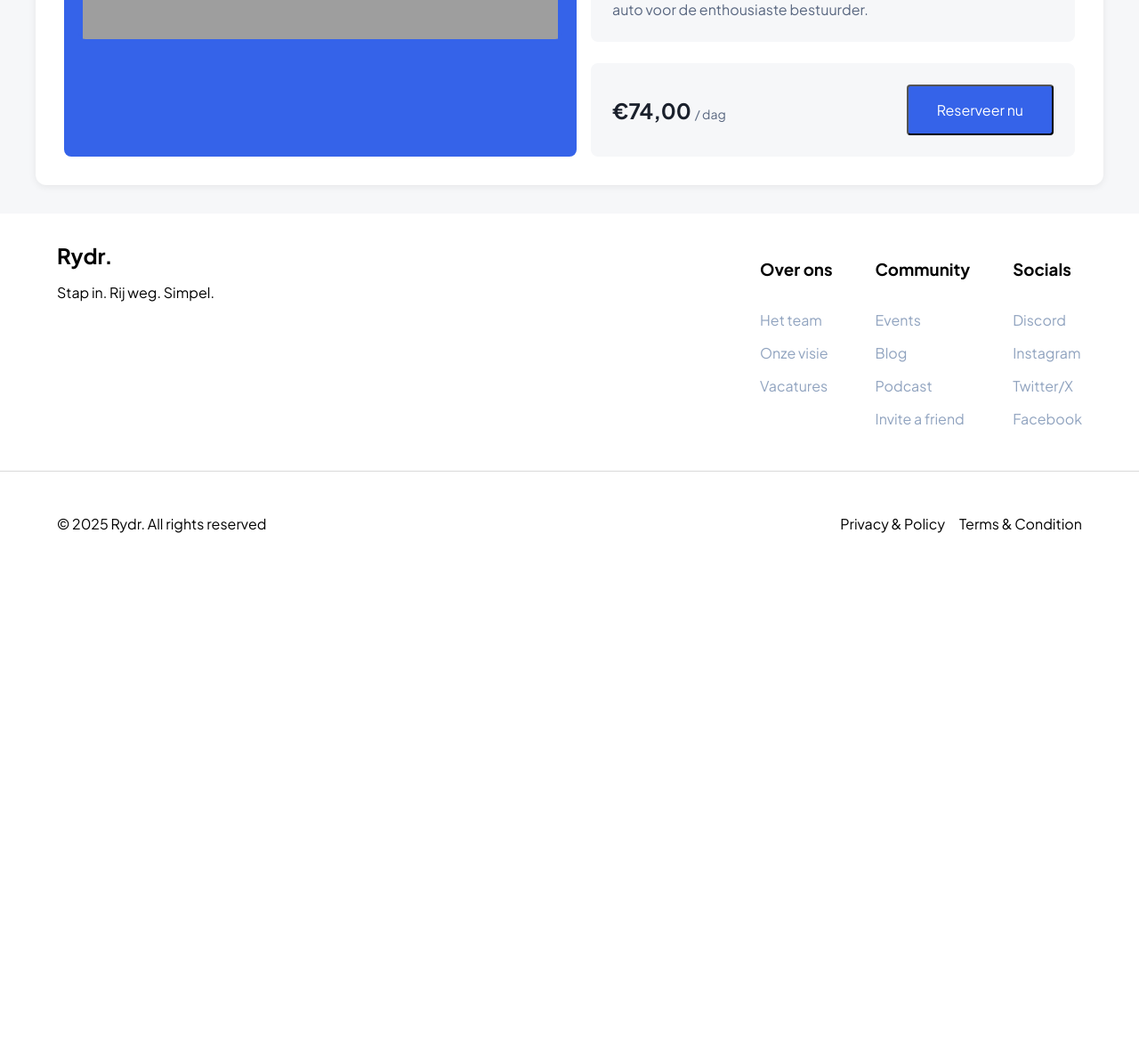
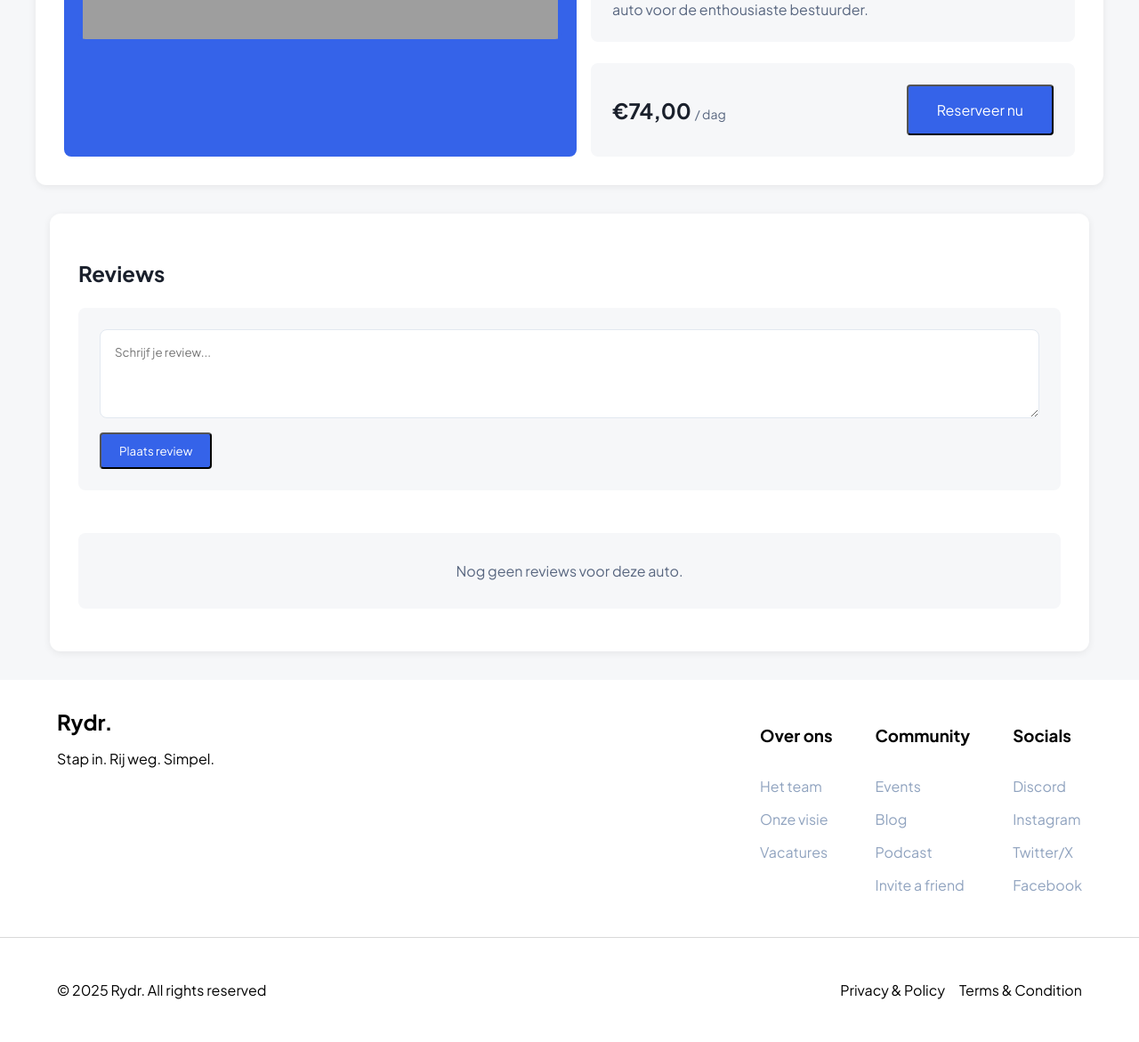
Before and after one commit to Samigithub123/rental-project, a PHP site: page /car-detail?id=11 in a window 1280 px wide. Shown: the part 637-1808 px from the top of the page at 89% size. Before the commit the page ends 1236 px from the top, so only its background shows below. Run offline with PHP 8.4, Linux system fonts and the light colour scheme; a user stored in the database is signed in; data comes from the database, SQL or seed files in the repository; data that the repository does not hold is empty; a stand-in replaces the project's code that opens the database connection; grey boxes are pictures that could not be loaded.

Commit message:
update
-account pagina klaar
-reviews toegevoegd (ook database)

```diff
--- a/pages/car-detail.php
+++ b/pages/car-detail.php
@@ -94,6 +94,56 @@ try {
                         <?php else: ?>
                             <a href="/login-form" class="button-primary">Login om te reserveren</a>
                         <?php endif; ?>
+                    </div>
+                </div>
+            </div>
+
+            <div class="container">
+                <div class="reviews-section">
+                    <h2>Reviews</h2>
+
+                    <?php if (isset($_SESSION['id'])): ?>
+                        <form action="/actions/add-review.php" method="POST" class="review-form">
+                            <input type="hidden" name="car_id" value="<?= $car_id ?>">
+                            <textarea name="comment" placeholder="Schrijf je review..." required></textarea>
+                            <button type="submit" class="button-primary">Plaats review</button>
+                        </form>
+                    <?php else: ?>
+                        <p class="login-message">Log in om een review te plaatsen</p>
+                    <?php endif; ?>
+
+                    <div class="reviews-list">
+                        <?php
+                        try {
+                            $stmt = $conn->prepare("
+                                SELECT r.*, a.email
+                                FROM reviews r
+                                JOIN account a ON r.user_id = a.id
+                                WHERE r.car_id = ?
+                                ORDER BY r.created_at DESC
+                            ");
+                            $stmt->execute([$car_id]);
+                            $reviews = $stmt->fetchAll(PDO::FETCH_ASSOC);
+
+                            if (count($reviews) > 0) {
+                                foreach ($reviews as $review) {
+                                    ?>
+                                    <div class="review-card">
+                                        <div class="review-header">
+                                            <span class="reviewer-email"><?= htmlspecialchars($review['email']) ?></span>
+                                            <span class="review-date"><?= date('d-m-Y', strtotime($review['created_at'])) ?></span>
+                                        </div>
+                                        <p class="review-comment"><?= nl2br(htmlspecialchars($review['comment'])) ?></p>
+                                    </div>
+                                    <?php
+                                }
+                            } else {
+                                echo '<p class="no-reviews">Nog geen reviews voor deze auto.</p>';
+                            }
+                        } catch(PDOException $e) {
+                            echo '<p class="error-message">Er is een fout opgetreden bij het ophalen van de reviews.</p>';
+                        }
+                        ?>
                     </div>
                 </div>
             </div>
@@ -210,6 +260,94 @@ try {
     .favorite-btn:hover {
         transform: scale(1.1);
     }
+
+    .reviews-section {
+        background: white;
+        border-radius: 12px;
+        box-shadow: 0 2px 8px rgba(0,0,0,0.07);
+        padding: 2rem;
+        margin-top: 2rem;
+    }
+
+    .reviews-section h2 {
+        color: #1A202C;
+        margin-bottom: 1.5rem;
+    }
+
+    .review-form {
+        background: #F6F7F9;
+        padding: 1.5rem;
+        border-radius: 8px;
+        margin-bottom: 2rem;
+    }
+
+    .review-form textarea {
+        width: 100%;
+        min-height: 100px;
+        padding: 1rem;
+        border: 1px solid #E2E8F0;
+        border-radius: 8px;
+        margin-bottom: 1rem;
+        resize: vertical;
+    }
+
+    .login-message {
+        background: #F6F7F9;
+        padding: 1rem;
+        border-radius: 8px;
+        text-align: center;
+        color: #596780;
+    }
+
+    .reviews-list {
+        display: flex;
+        flex-direction: column;
+        gap: 1rem;
+    }
+
+    .review-card {
+        background: #F6F7F9;
+        padding: 1.5rem;
+        border-radius: 8px;
+    }
+
+    .review-header {
+        display: flex;
+        justify-content: space-between;
+        margin-bottom: 0.5rem;
+    }
+
+    .reviewer-email {
+        font-weight: 500;
+        color: #1A202C;
+    }
+
+    .review-date {
+        color: #596780;
+        font-size: 0.875rem;
+    }
+
+    .review-comment {
+        color: #596780;
+        line-height: 1.6;
+        margin: 0;
+    }
+
+    .no-reviews {
+        text-align: center;
+        color: #596780;
+        padding: 2rem;
+        background: #F6F7F9;
+        border-radius: 8px;
+    }
+
+    .error-message {
+        color: #E53E3E;
+        text-align: center;
+        padding: 1rem;
+        background: #FFF5F5;
+        border-radius: 8px;
+    }
     </style>
 
     <script>
```
Also changed, not shown: actions/add-review.php (added, +41 -0 lines), pages/account.php (+2 -26 lines).
